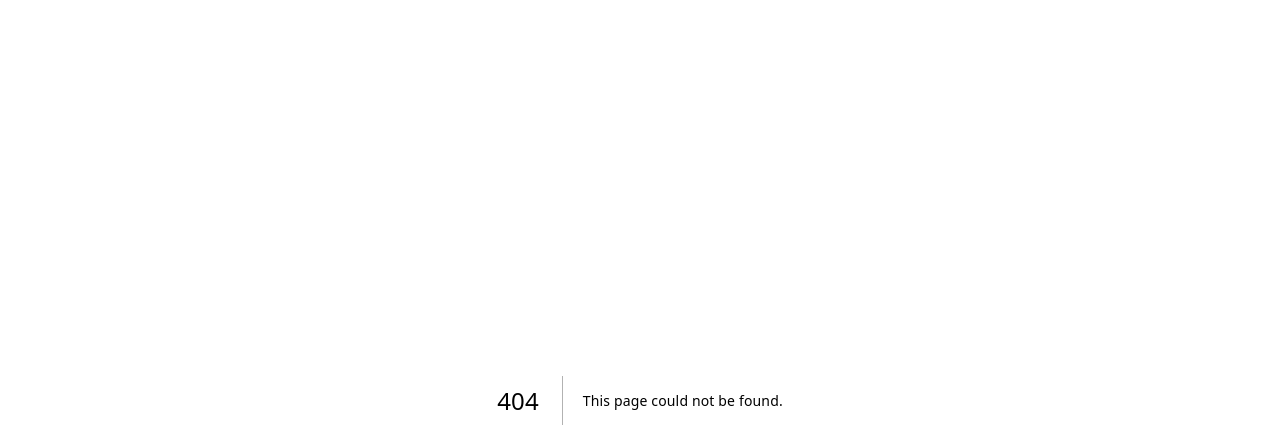
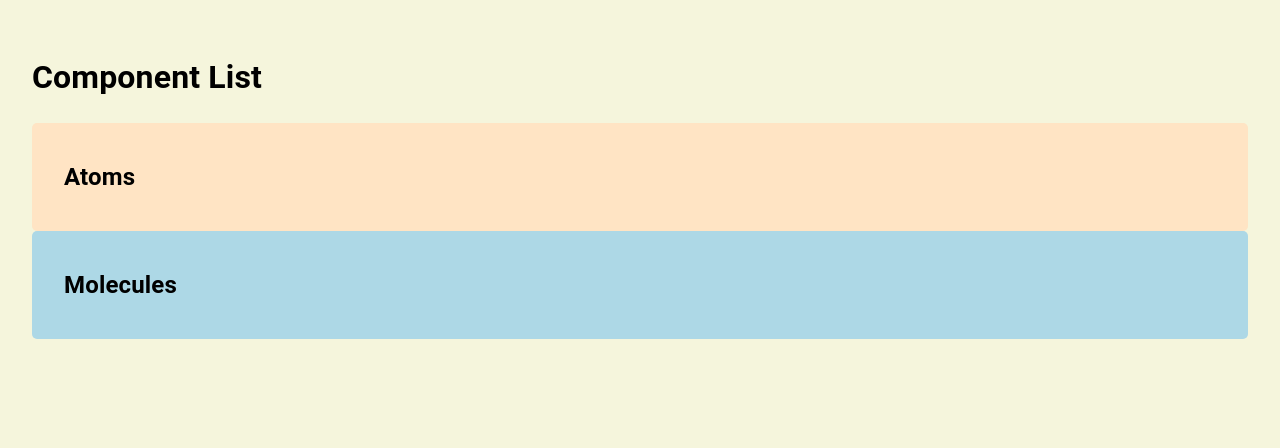
Before and after one commit to amritapatjoshi/frontEndNY, a Next.js app: page /examples/all-components in a window 1280 px wide. Before the commit this address had no page. Shown: the top 448 px of the page. Built offline with nearby package versions, Linux system fonts and the light colour scheme.

Commit message:
Component usage page added

```diff
--- /dev/null
+++ b/app/examples/all-components/page.tsx
@@ -0,0 +1,23 @@
+import { Metadata } from 'next'
+import styles from './styles.module.scss'
+import React from 'react';
+
+export const metadata: Metadata = {
+  title: 'SCO - Components',
+}
+
+export default function AllComponents() {
+
+  return (
+    <div className={styles.wrapper}>
+      <h1>Component List</h1>
+      <div className={styles.atoms}>
+        <h2>Atoms</h2>
+
+      </div>
+      <div className={styles.molecules}>
+        <h2>Molecules</h2>
+      </div>
+    </div>
+  );
+}
--- /dev/null
+++ b/app/examples/all-components/styles.module.scss
@@ -0,0 +1,19 @@
+.wrapper {
+    padding: 2rem;
+    background-color: beige;
+    color: #000;
+    min-height: 100vh;
+
+    .atoms, .molecules {
+        border-radius: 5px;
+        padding: 1rem 2rem;
+    }
+
+    .atoms {
+        background-color: bisque;
+    }
+
+    .molecules {
+        background-color: lightblue;
+    }
+}
--- a/package.json
+++ b/package.json
@@ -3,7 +3,7 @@
   "version": "0.1.0",
   "private": true,
   "scripts": {
-    "dev": "next dev -p 9090",
+    "dev": "next dev -p 8080",
     "build": "next build",
     "start": "next start",
     "lint": "next lint",
```
Also changed, not shown: shared/components/atoms/button/button.module.scss (added), shared/components/atoms/button/button.tsx (added).
